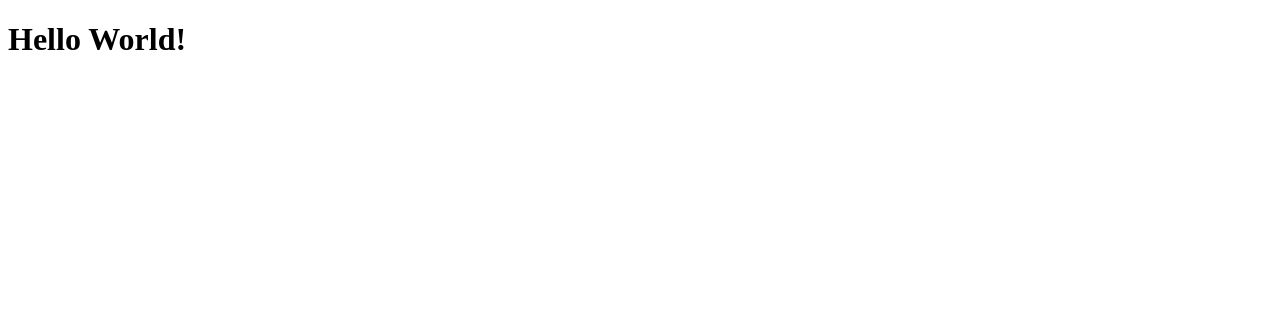
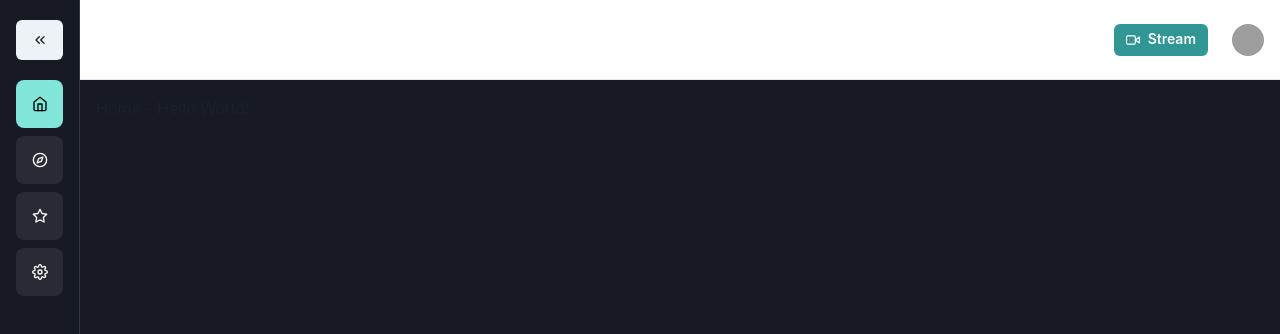
Before and after one commit to TP-WSS-GL-2022/splash-frontend, a React (Vite) app: page / in a window 1280 px wide. Shown: the top 334 px of the page. Built offline with nearby package versions, Linux system fonts and the light colour scheme; grey boxes are pictures that could not be loaded.

Commit message:
✨ create sidebar

```diff
--- a/package.json
+++ b/package.json
@@ -8,8 +8,14 @@
     "preview": "vite preview"
   },
   "dependencies": {
+    "@asurraa/react-ts-flv-player": "^1.0.14",
+    "@chakra-ui/react": "^2.2.4",
+    "@emotion/react": "^11.9.3",
+    "@emotion/styled": "^11.9.3",
+    "framer-motion": "^6.5.1",
     "react": "^18.0.0",
     "react-dom": "^18.0.0",
+    "react-icons": "^4.4.0",
     "react-router-dom": "^6.3.0"
   },
   "devDependencies": {
--- a/src/App.tsx
+++ b/src/App.tsx
@@ -1,8 +1,17 @@
-import { useState } from "react";
+import { FC } from "react";
+import { Route, Routes } from "react-router-dom";
+import { MainLayout } from "./components";
+import { Home, Test } from "./pages";
 
-
-function App() {
-	return <h1>Hello World!</h1>;
-}
+const App = () => {
+    return (
+        <Routes>
+            <Route path="/" element={<MainLayout />}>
+                <Route index element={<Home />} />
+                <Route path="test" element={<Test />} />
+            </Route>
+        </Routes>
+    );
+};
 
 export default App;
--- /dev/null
+++ b/src/components/index.ts
@@ -0,0 +1 @@
+export { default as MainLayout } from "./layouts/main";
--- /dev/null
+++ b/src/components/layouts/main.tsx
@@ -0,0 +1,246 @@
+import {
+    IconButton,
+    Box,
+    CloseButton,
+    Flex,
+    HStack,
+    Icon,
+    useColorModeValue,
+    Drawer,
+    DrawerContent,
+    Text,
+    useDisclosure,
+    BoxProps,
+    FlexProps,
+    Button,
+    Avatar,
+    Menu,
+    MenuButton,
+    MenuDivider,
+    MenuItem,
+    MenuList,
+} from "@chakra-ui/react";
+
+import { Outlet, useLocation, useNavigate } from "react-router-dom";
+import {
+    FiHome,
+    FiCompass,
+    FiStar,
+    FiSettings,
+    FiMenu,
+    FiVideo,
+    FiChevronsLeft,
+} from "react-icons/fi";
+import { IconType } from "react-icons";
+
+const isLoggedIn = false;
+
+interface LinkItemProps {
+    name: string;
+    icon: IconType;
+    link: string;
+}
+const LinkItems: Array<LinkItemProps> = [
+    { name: "Home", icon: FiHome, link: "/" },
+    { name: "Explore", icon: FiCompass, link: "/explore" },
+    { name: "Following", icon: FiStar, link: "/following" },
+    { name: "Test", icon: FiSettings, link: "/test" },
+];
+
+interface SidebarProps extends BoxProps {
+    onClose: () => void;
+    isOpen: boolean;
+}
+
+const SidebarContent = ({ onClose, isOpen, ...rest }: SidebarProps) => {
+    return (
+        <Box
+            borderRight="1px"
+            borderRightColor="gray.700"
+            w={{ base: "full", md: isOpen ? "15rem" : "5rem" }}
+            pos="fixed"
+            h="full"
+            {...rest}
+        >
+            <Flex h="20" alignItems="center" mx={4} justifyContent="space-between">
+                <Text
+                    fontSize="2xl"
+                    fontFamily="monospace"
+                    fontWeight="bold"
+                    display={isOpen ? "flex" : "none"}
+                >
+                    Logo
+                </Text>
+                <IconButton
+                    icon={<FiChevronsLeft fontSize="16" />}
+                    onClick={onClose}
+                    aria-label="open menu"
+                    w="100%"
+                />
+            </Flex>
+            {LinkItems.map((link) => (
+                <NavItem key={link.name} link={link.link} icon={link.icon}>
+                    {isOpen && link.name}
+                </NavItem>
+            ))}
+        </Box>
+    );
+};
+
+interface NavItemProps extends FlexProps {
+    icon: IconType;
+    link: string;
+}
+
+const NavItem = ({ icon, link, children, ...rest }: NavItemProps) => {
+    const location = useLocation();
+    const navigate = useNavigate();
+    return (
+        <Box mb={2} mx={4}>
+            <Button
+                bg={location.pathname === link ? "teal.200" : "whiteAlpha.200"}
+                color={location.pathname === link ? "black" : "white"}
+                size="xl"
+                w="100%"
+                justifyContent="start"
+                p="4"
+                borderRadius="lg"
+                cursor="pointer"
+                _hover={{ bg: "teal.200", color: "black" }}
+                onClick={() => navigate(link)}
+            >
+                {icon && <Icon mr="4" fontSize="16" as={icon} />}
+                {children}
+            </Button>
+        </Box>
+    );
+};
+
+interface MobileProps extends FlexProps {
+    onOpen: () => void;
+    isOpen: boolean;
+}
+const NavHeader = ({ onOpen, isOpen, ...rest }: MobileProps) => {
+    return (
+        <Flex
+            ml={{ base: 0, md: isOpen ? "15rem" : "5rem" }}
+            px={{ base: 4, md: 4 }}
+            height="20"
+            alignItems="center"
+            bg={useColorModeValue("white", "gray.900")}
+            borderBottomWidth="1px"
+            borderBottomColor={useColorModeValue("gray.200", "gray.700")}
+            justifyContent={{ base: "space-between", md: "flex-end" }}
+            {...rest}
+        >
+            <IconButton
+                display={{ base: "flex", md: "none" }}
+                onClick={onOpen}
+                variant="outline"
+                aria-label="open menu"
+                icon={<FiMenu />}
+            />
+
+            <Text
+                display={{ base: "flex", md: "none" }}
+                fontSize="2xl"
+                fontFamily="monospace"
+                fontWeight="bold"
+            >
+                Logo
+            </Text>
+
+            <HStack spacing={6}>
+                {isLoggedIn && (
+                    <>
+                        <Button fontSize={"sm"} fontWeight={400} variant={"ghost"}>
+                            Sign In
+                        </Button>
+                        <Button
+                            display={{ base: "none", md: "inline-flex" }}
+                            fontSize={"sm"}
+                            fontWeight={600}
+                            colorScheme={"teal"}
+                        >
+                            Sign Up
+                        </Button>
+                    </>
+                )}
+                {!isLoggedIn && (
+                    <>
+                        <Button
+                            variant={"solid"}
+                            colorScheme={"teal"}
+                            size={"sm"}
+                            leftIcon={<FiVideo />}
+                            onClick={console.log}
+                            display={{ base: "none", md: "inline-flex" }}
+                        >
+                            Stream
+                        </Button>
+                        <Menu>
+                            <MenuButton
+                                as={Button}
+                                rounded={"full"}
+                                variant={"link"}
+                                cursor={"pointer"}
+                                minW={0}
+                            >
+                                <Avatar
+                                    size={"sm"}
+                                    src={
+                                        "https://images.unsplash.com/photo-1493666438817-866a91353ca9?ixlib=rb-0.3.5&q=80&fm=jpg&crop=faces&fit=crop&h=200&w=200&s=b616b2c5b373a80ffc9636ba24f7a4a9"
+                                    }
+                                />
+                            </MenuButton>
+                            <MenuList>
+                                <MenuItem>Link 1</MenuItem>
+                                <MenuItem>Link 2</MenuItem>
+                                <MenuDivider />
+                                <MenuItem>Link 3</MenuItem>
+                            </MenuList>
+                        </Menu>
+                    </>
+                )}
+            </HStack>
+        </Flex>
+    );
+};
+
+const SidebarWithHeader = () => {
+    const { isOpen, onOpen, onClose } = useDisclosure();
+    return (
+        <Box minH="100vh" bg="gray.900">
+            <SidebarContent
+                isOpen={isOpen}
+                onClose={() => onClose}
+                display={{ base: "none", md: "block" }}
+                transition="1.5s ease-in-out"
+            />
+            <Drawer
+                autoFocus={false}
+                isOpen={isOpen}
+                placement="left"
+                onClose={onClose}
+                returnFocusOnClose={false}
+                onOverlayClick={onClose}
+                size="full"
+            >
+                <DrawerContent>
+                    <SidebarContent isOpen={isOpen} onClose={onClose} />
+                </DrawerContent>
+            </Drawer>
+
+            <NavHeader isOpen={isOpen} onOpen={onOpen} transition="1.5s ease-in-out" />
+            <Box
+                ml={{ base: 0, md: isOpen ? "15rem" : "5rem" }}
+                p="4"
+                transition="1.5s ease-in-out"
+            >
+                <Outlet />
+            </Box>
+        </Box>
+    );
+};
+
+export default SidebarWithHeader;
--- a/src/main.tsx
+++ b/src/main.tsx
@@ -1,11 +1,16 @@
+import { ChakraProvider } from "@chakra-ui/react";
 import React from "react";
 import ReactDOM from "react-dom/client";
+import { BrowserRouter } from "react-router-dom";
 
 import App from "./App";
 
-
-ReactDOM.createRoot(document.getElementById('root')!).render(
-  <React.StrictMode>
-    <App />
-  </React.StrictMode>
-)
+ReactDOM.createRoot(document.getElementById("root")!).render(
+    <React.StrictMode>
+        <ChakraProvider>
+            <BrowserRouter>
+                <App />
+            </BrowserRouter>
+        </ChakraProvider>
+    </React.StrictMode>
+);
--- /dev/null
+++ b/src/pages/Home.tsx
@@ -0,0 +1,9 @@
+const Home = () => {
+    return (
+        <>
+            <h1>Home - Hello World!</h1>
+        </>
+    );
+};
+
+export default Home;
--- /dev/null
+++ b/src/pages/Test.tsx
@@ -0,0 +1,16 @@
+import { PropsWithChildren, useState } from "react";
+
+import { ReactFlvPlayer } from "@asurraa/react-ts-flv-player";
+import { Input } from "@chakra-ui/react";
+
+const Test = (props: PropsWithChildren<{}>) => {
+    const [name, setName] = useState("");
+
+    return name !== "" ? (
+        <ReactFlvPlayer url={`http://localhost:3490/live/${name}.flv`} isLive={true} />
+    ) : (
+        <Input onBlur={(e) => setName(e.target.value)} />
+    );
+};
+
+export default Test;
--- /dev/null
+++ b/src/pages/index.ts
@@ -0,0 +1,2 @@
+export { default as Home } from "./Home";
+export { default as Test } from "./Test";
```
Also changed, not shown: 1 other file (tests, documents, lock files or other folders).
